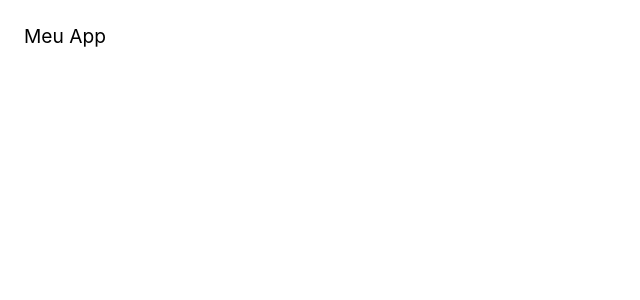
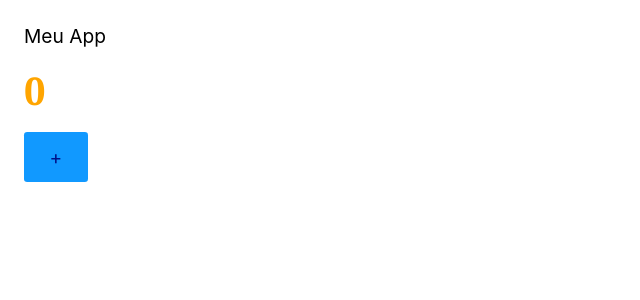
Before and after one commit to Gabriel-S-Souza/first-create-react-app, a React (Create React App) app: page / in a window 1280 px wide. Shown: the top 300 px of the page, without its empty margins (0-640 px from the left). Built offline with nearby package versions, Linux system fonts and the light colour scheme.

Commit message:
Testing the useEffect

```diff
--- a/src/App.js
+++ b/src/App.js
@@ -1,7 +1,13 @@
 import React from "react";
+import { EffectExample } from "./EffectExample";
 
 function App(){
-	return <div>Meu App</div>;
+	return (
+		<>
+			<div>Meu App</div>
+			<EffectExample/>
+		</>
+	)
 };
 
 export default App;
--- /dev/null
+++ b/src/EffectExample.js
@@ -0,0 +1,20 @@
+import React, { useEffect, useState } from 'react'
+
+export const EffectExample = () => {
+
+    const [counter, setCounter] = useState(0)
+    let [color, setColor] = useState("black")
+
+    useEffect(() => {
+        const styleColors = ["red", "blue", "green", "pink", "purple", "orange", "gray", "yellow", "brown"].filter((otherColor) => otherColor != color)
+        const randomNumber = (Math.random() * (styleColors.length - 1)).toFixed(0)
+        setColor(color = styleColors[randomNumber])
+    }, [counter])
+
+  return (
+        <>
+            <h1 style={{color: color}}>{counter}</h1>
+            <button onClick={() => setCounter(counter + 1)} >+</button>
+        </>
+    )
+}
```
